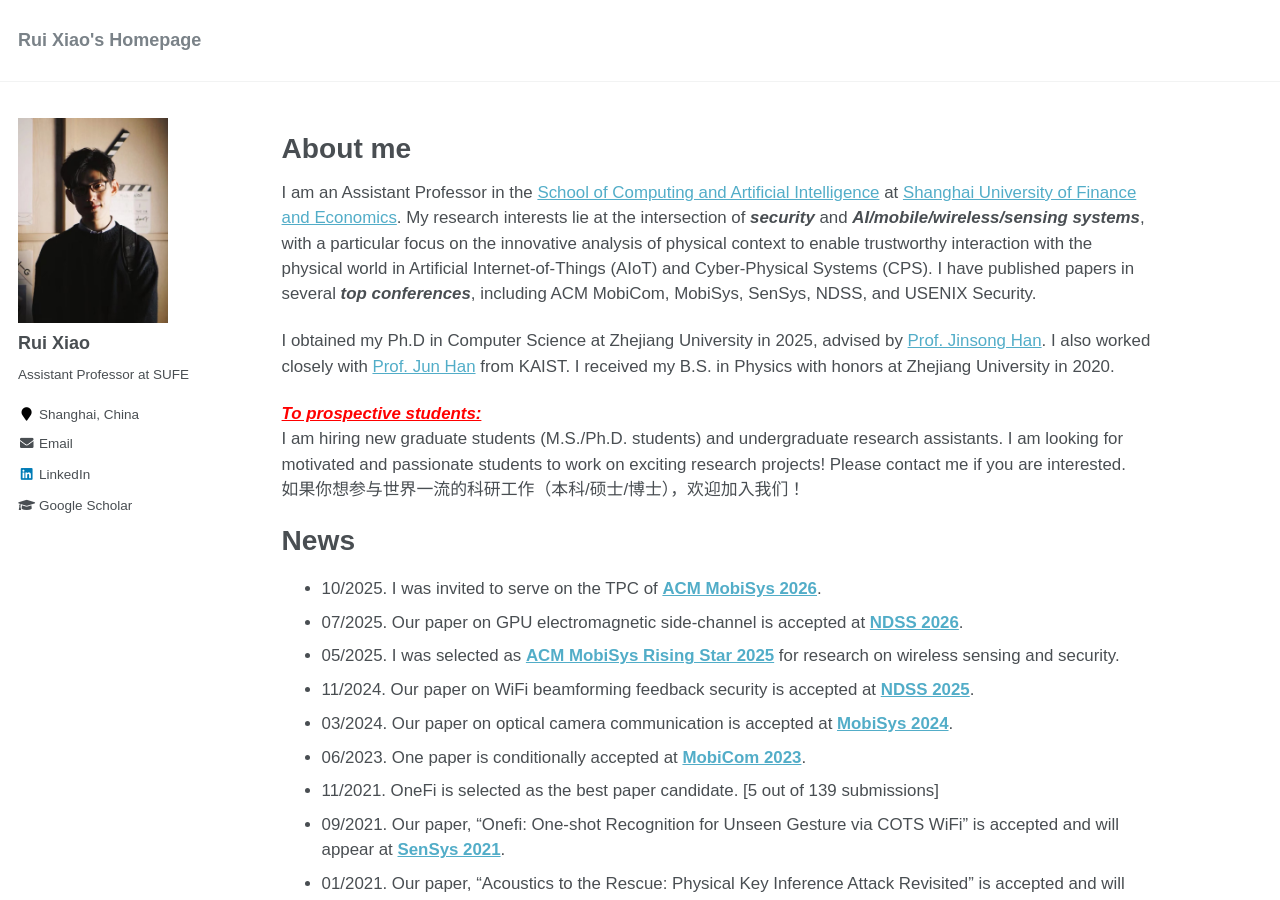
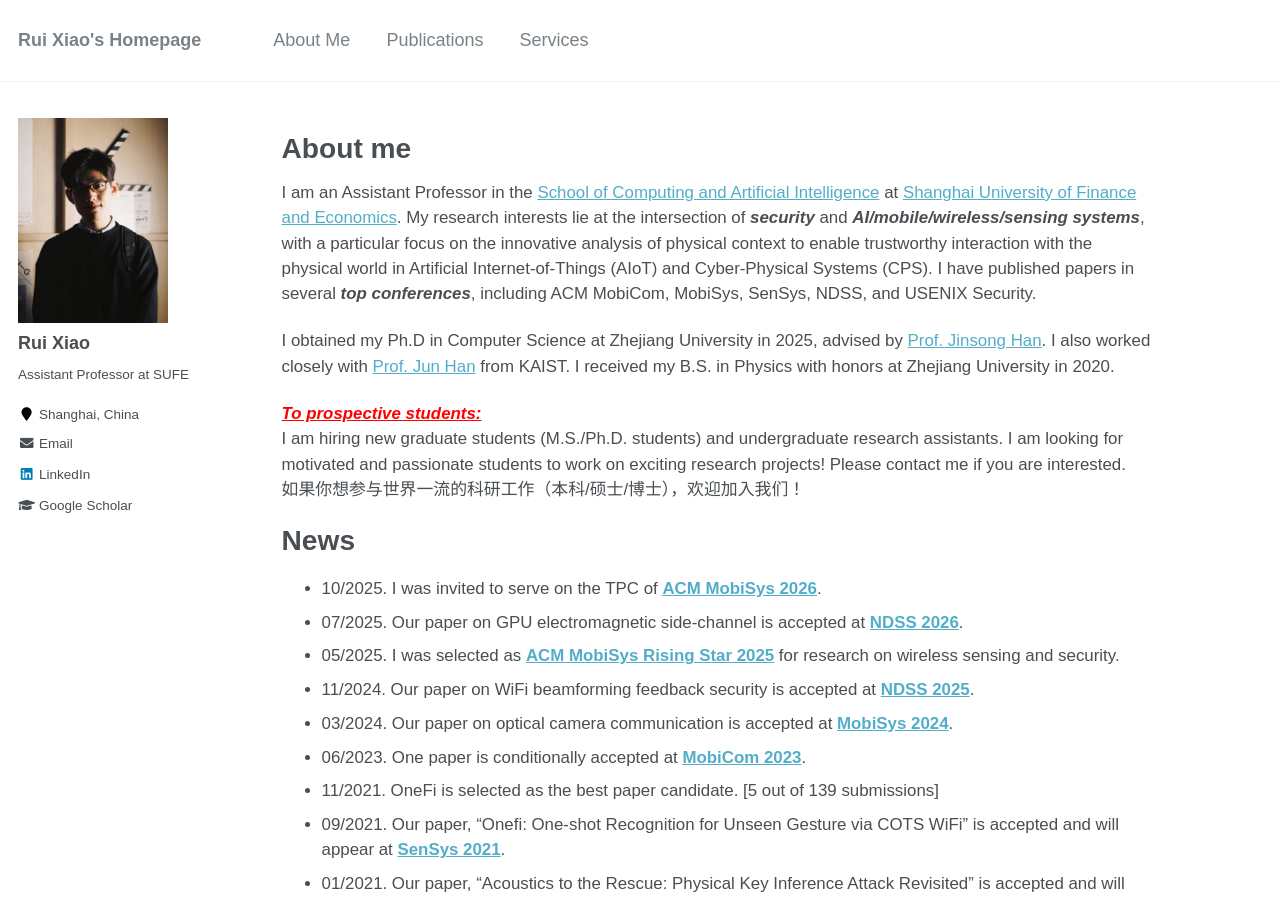
Before and after one commit to ruixiao24/ruixiao24.github.io, a Jekyll site: the page built from _pages/about.md, in a window 1280 px wide and 900 px high. Built offline with Jekyll 4.4.1, drawn with Linux system fonts in a browser that asks for light colours.

Commit message:
Update main navigation links in navigation.yml

```diff
--- a/_data/navigation.yml
+++ b/_data/navigation.yml
@@ -1,7 +1,11 @@
 # main links links
 main:
-  # - title: "Publications"
-  #   url: /publications/
+  - title: "About Me"
+    url: /#about-me
+  - title: "Publications"
+    url: /#publication
+  - title: "Services"
+    url: /#professional-services
 
   # - title: "Talks"
   #   url: /talks/
```
